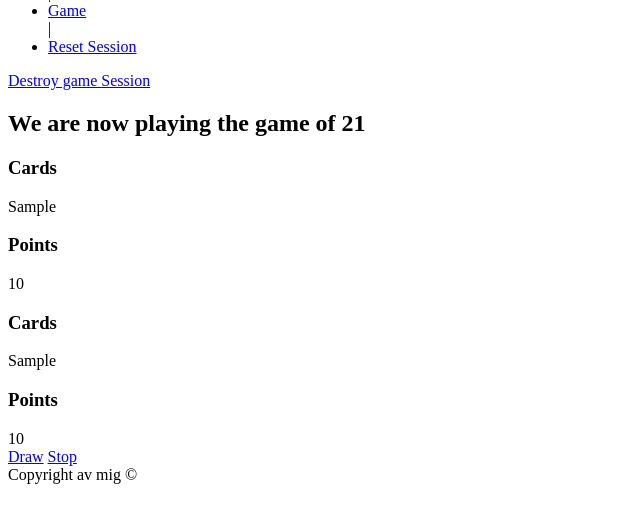
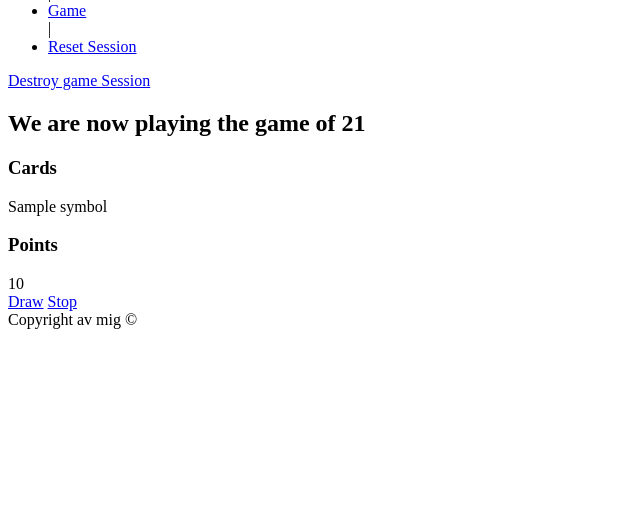
Before and after one commit to KristofferOhlund/mvc, a Symfony app: template templates/game/game-play.html.twig in a window 1280 px wide. Shown: the part 256-779 px from the top of the page, without its empty margins (0-640 px from the left). Run offline with Twig, Linux system fonts and the light colour scheme; the template is opened without the code that fills it: most values are stand-ins (such as "Sample title", 1, 10 or a date in 2020); some libraries are stand-ins or nearby versions.

Commit message:
Updated templates to show cards color and graphic

```diff
--- a/templates/game/game-play.html.twig
+++ b/templates/game/game-play.html.twig
@@ -15,19 +15,15 @@
             <article>
                 <h3>Cards</h3>
                 {% for card in player.showHand() %}
-                <span class="card">{{card}}</span>
+                <span class="card {{ card.getCardColor() }}">{{ card.getSymbol() }}</span>
                 {% endfor %}
                 <h3>Points</h3>
                 {{ player.getPoints() }}
             </article>
+        </div>
 
 
-
-
-
-
-
-        </div>
+    <!-- USE IF MULTIPLE PLAYERS
     </section>
     <section class="player2">
         <div class="bank" class="{{ bank.getName() ? 'active' : 'inactive' }}">
@@ -41,7 +37,7 @@
             </article>
         </div>
     </section>
-    </div>
+    </div>-->
 
     <section class="buttons">
         <div class="flex-container">
```
Also changed, not shown: templates/game/game-winner.html.twig (+6 -4 lines).
